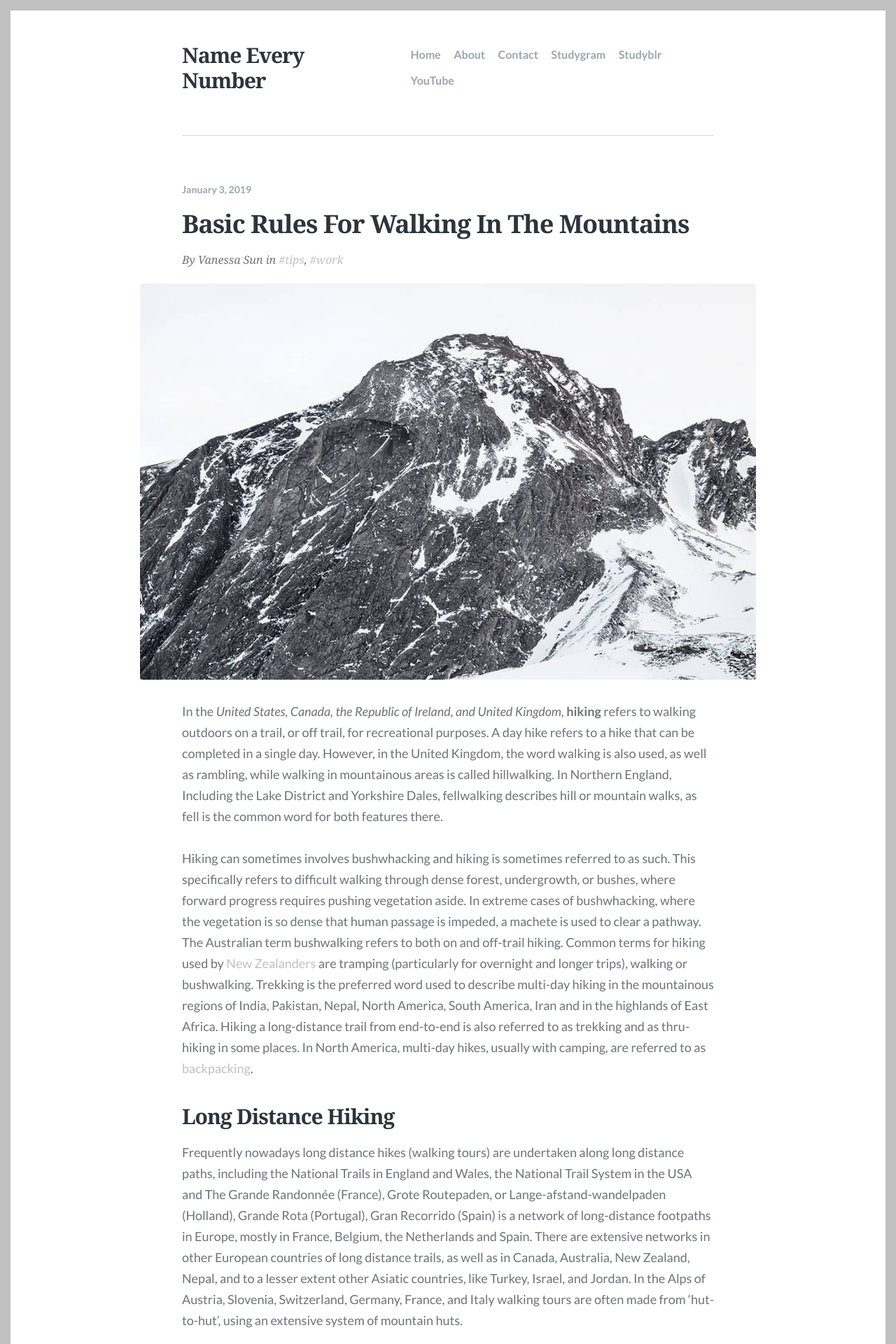
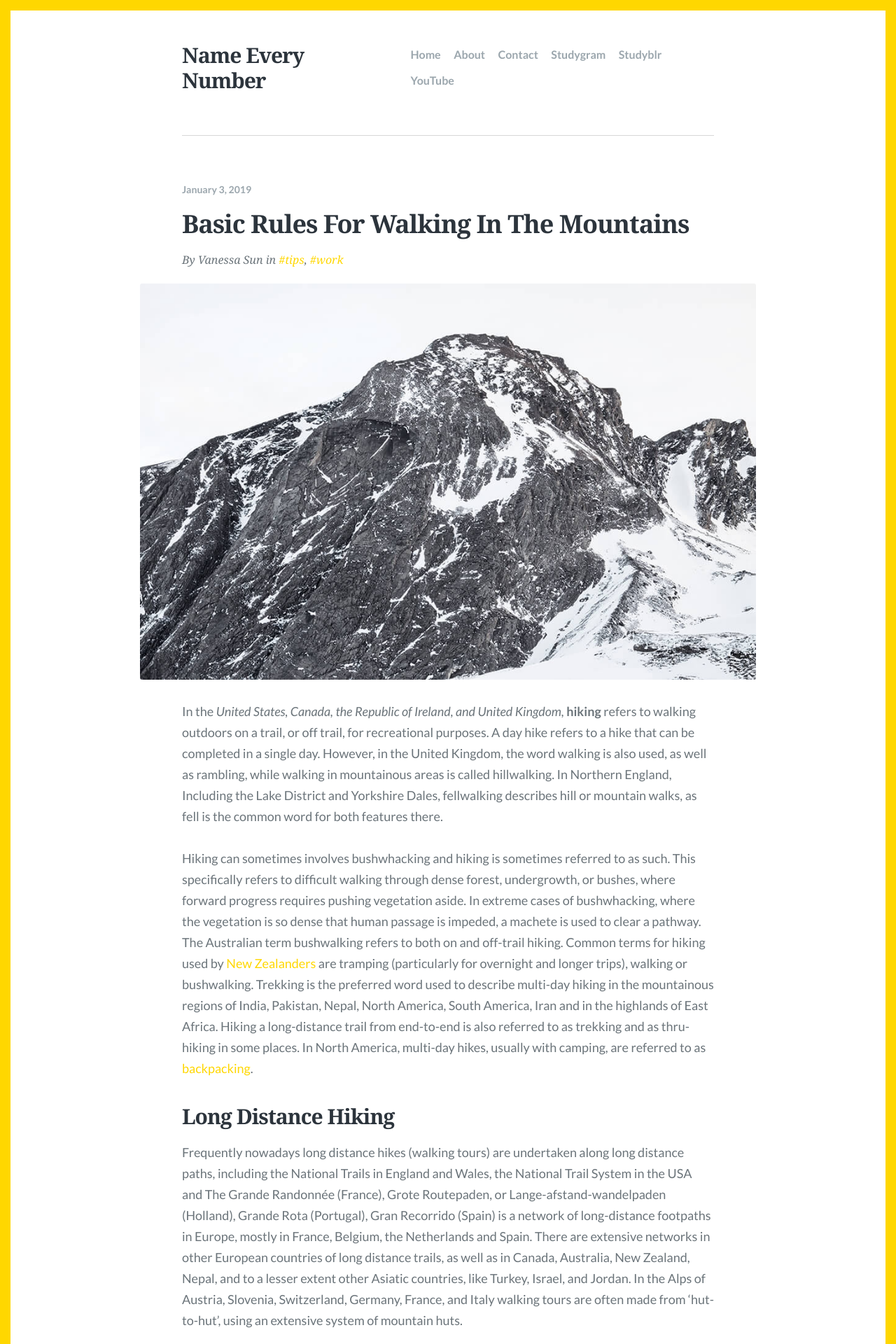
Before and after one commit to vanessasun64/NameEveryNumber, a Jekyll site: the page built from _posts/2019-01-03-basic-rules-for-walking-in-the-mountains.md, in a window 1280 px wide. Shown: the top 1920 px of the page at 70% size. Built offline with Jekyll 4.4.1, drawn with Linux system fonts in a browser that asks for light colours; some web fonts are replaced; comment, search, counter and statistics services are not loaded.

Commit message:
Update _config.yml

```diff
--- a/_config.yml
+++ b/_config.yml
@@ -1,4 +1,4 @@
-accent_color: '#C0C0C0'
+accent_color: '#FFD700'
 lang: en-US
 title: Name Every Number
 description: ''
```
